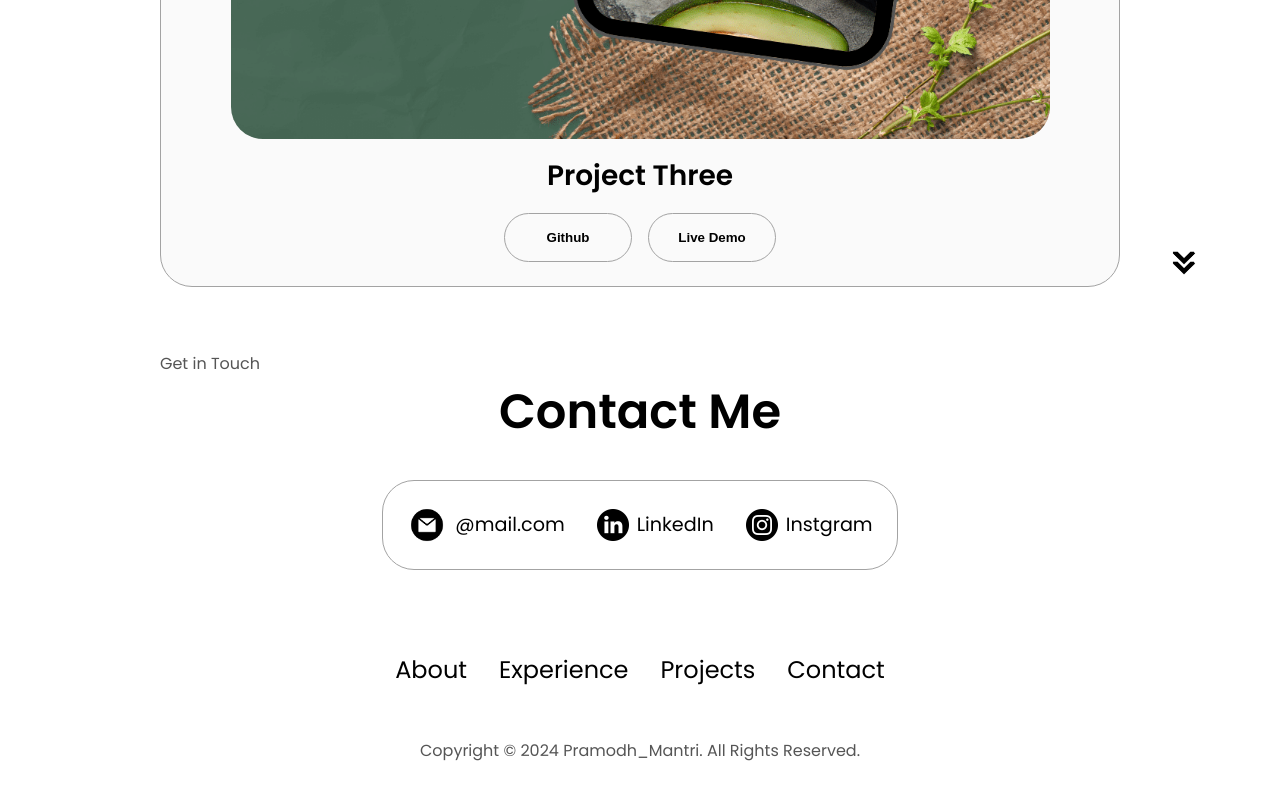
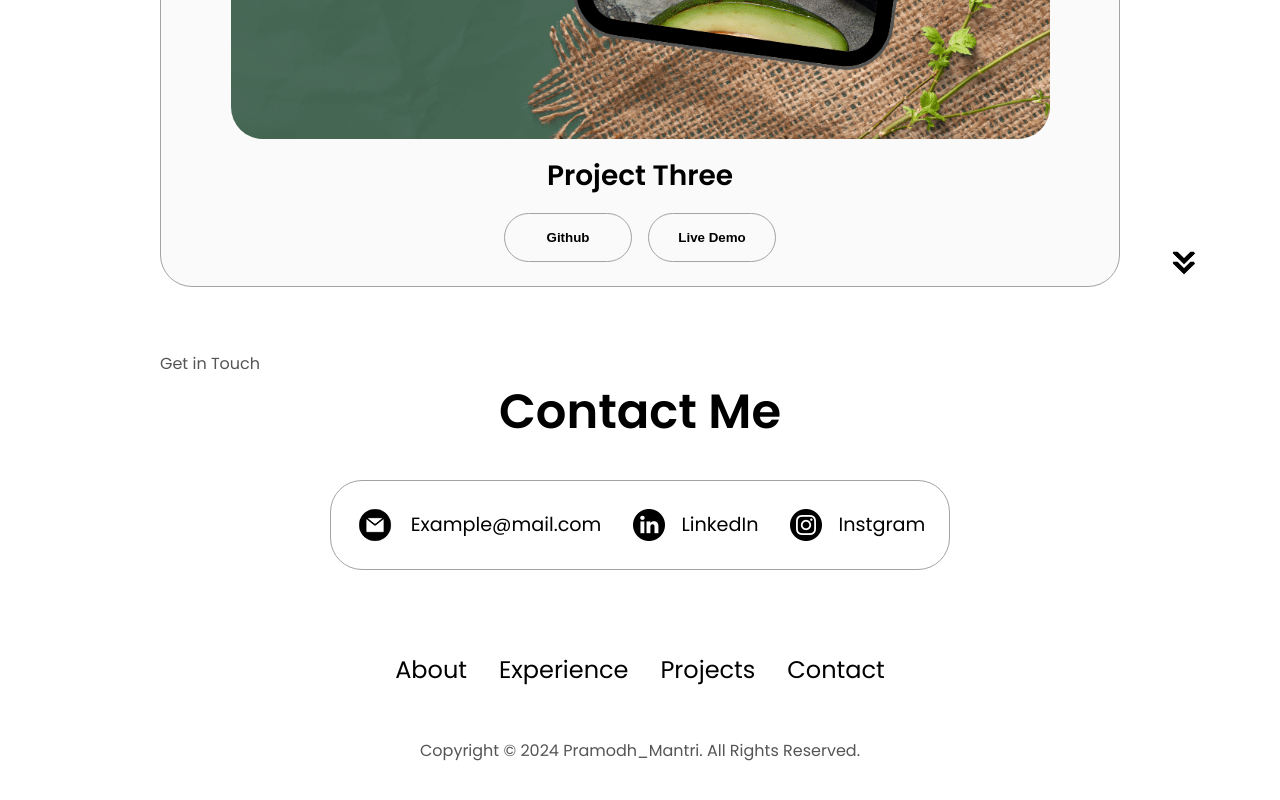
Before and after one commit to pramodhmantri/Reloaded-portfolio, a plain HTML site: page index.html in a window 1280 px wide. Shown: the part 3876-4676 px from the top of the page. Drawn offline with Linux system fonts and the light colour scheme.

Commit message:
completed !

```diff
--- a/index.html
+++ b/index.html
@@ -379,7 +379,7 @@
               alt="Email icon"
               class="icon contact-icon email-icon"
             />
-            <p><a href="mailto:examplemail@gmail.com">@mail.com</a></p>
+            <p><a href="mailto:examplemail@gmail.com">Example@mail.com</a></p>
           </div>
           <div class="contact-info-container">
             <img
--- a/style.css
+++ b/style.css
@@ -389,7 +389,7 @@ article .icon {
 
 .contact-info-upper-container {
   display: flex;
-  justify-content: center;
+  justify-content: space-evenly;
   border-radius: 2rem;
   border: rgb(53, 53, 53) 0.1rem solid;
   border-color: rgb(163, 163, 163);
@@ -402,12 +402,14 @@ article .icon {
   display: flex;
   align-items: center;
   justify-content: center;
-  gap: 0.5rem;
+  gap: 1rem;
   margin: 1rem;
+  justify-content: space-between;
 }
 
 .contact-info-container p {
   font-size: larger;
+
 }
 
 .contact-icon {
```
